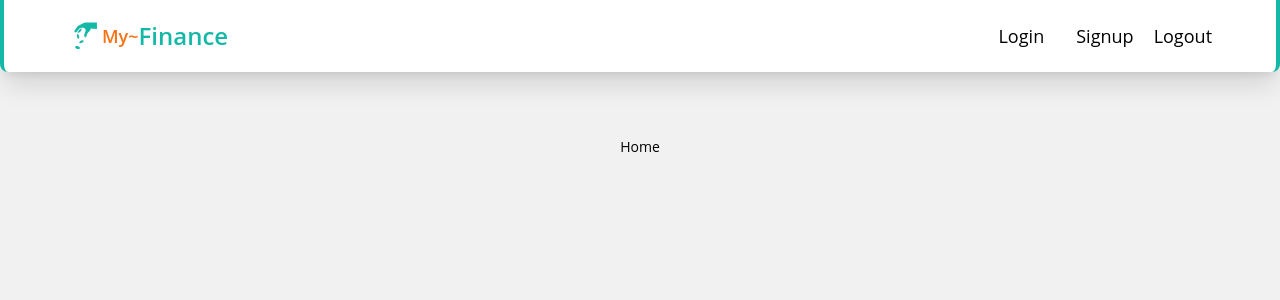
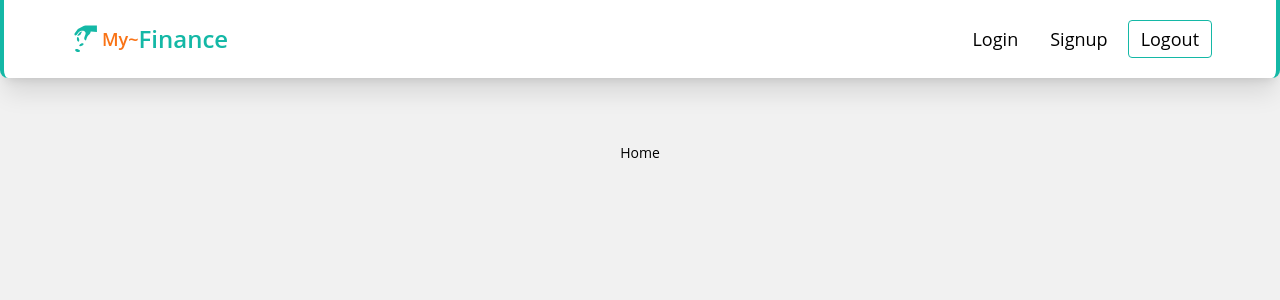
Before and after one commit to AmaduKamara/finance-tracker, a React (Create React App) app: page / in a window 1280 px wide. Shown: the top 300 px of the page. Built offline with nearby package versions, Linux system fonts and the light colour scheme.

Commit message:
Styled logout button

```diff
--- a/src/components/Navbar.jsx
+++ b/src/components/Navbar.jsx
@@ -24,7 +24,12 @@ const Navbar = () => {
           <Link to="/signup">Signup</Link>
         </li>
         <li className="ml-5 text-lg hover:text-teal-600 hover:underline">
-          <button onClick={logout}>Logout</button>
+          <button
+            className="border py-1 px-3 rounded border-teal-500 hover:bg-teal-500 hover:text-white focus:bg-teal-600"
+            onClick={logout}
+          >
+            Logout
+          </button>
         </li>
       </ul>
     </div>
```
